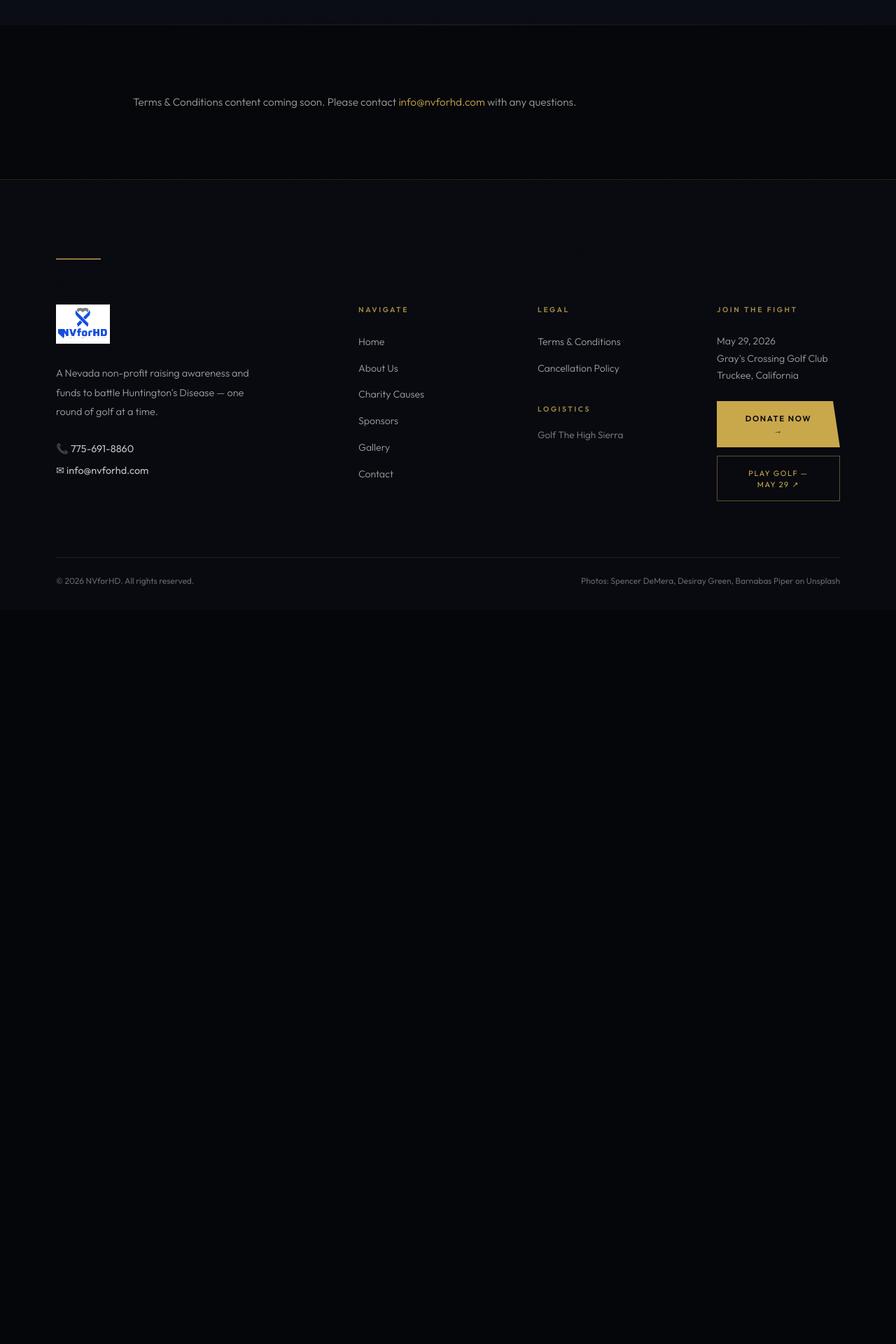
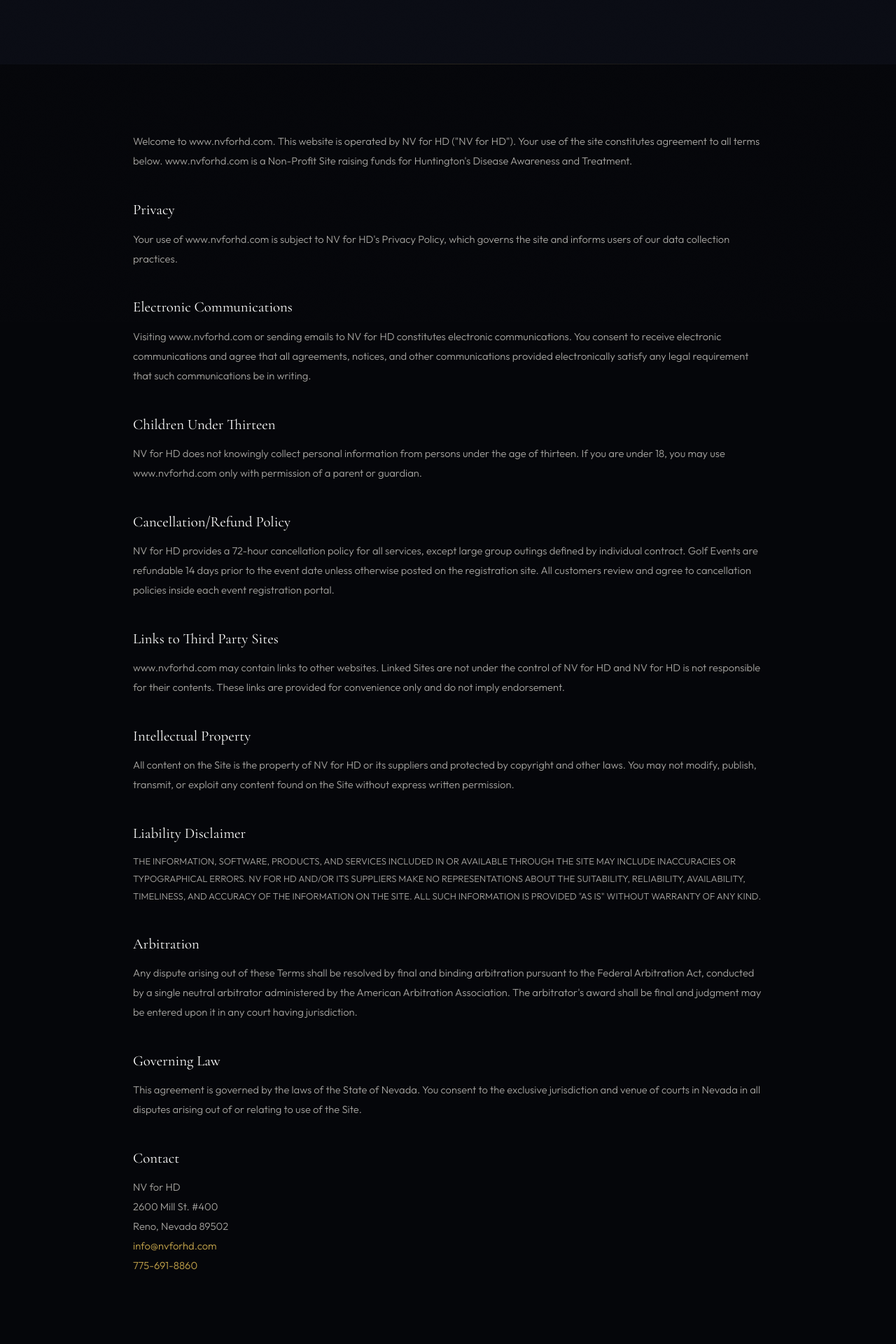
Before and after one commit to digitalalchemistalex/nvforhd, a Next.js app: page /terms in a window 1280 px wide. Shown: the part 340-2260 px from the top of the page at 70% size. Before the commit the page ends 1211 px from the top, so only its background shows below. Built offline with nearby package versions, Linux system fonts and the light colour scheme.

Commit message:
feat: real Terms & Conditions content from nvforhd.com

```diff
--- a/app/terms/page.tsx
+++ b/app/terms/page.tsx
@@ -4,23 +4,64 @@ import Footer from '@/components/Footer'
 
 export const metadata: Metadata = {
   title: 'Terms & Conditions',
-  description: 'NVforHD Terms & Conditions for the annual golf tournament.',
+  description: 'NVforHD Terms & Conditions.',
 }
 
 export default function TermsPage() {
+  const prose: React.CSSProperties = { fontSize: '0.92rem', lineHeight: 1.9, color: 'rgba(245,242,234,0.68)', fontWeight: 300, marginBottom: '1.5rem' }
+  const h3: React.CSSProperties = { fontFamily: 'var(--serif)', fontSize: '1.3rem', fontWeight: 400, color: '#fff', marginBottom: '0.75rem', marginTop: '2.5rem' }
+
   return (
     <>
       <Nav />
-      <div style={{ background: 'var(--deep)', padding: '12rem 5rem 6rem', position: 'relative' }}>
+      <div style={{ background: 'var(--deep)', padding: '12rem 5rem 5rem', position: 'relative' }}>
         <div style={{ position: 'absolute', bottom: 0, left: 0, right: 0, height: '1px', background: 'linear-gradient(90deg,transparent,rgba(201,168,76,0.15),transparent)' }} />
         <div style={{ maxWidth: '900px', margin: '0 auto' }}>
           <div className="kicker" style={{ marginBottom: '1.5rem' }}>Legal</div>
           <h1 className="display" style={{ fontSize: 'clamp(2.5rem,4vw,5rem)' }}>Terms &amp; Conditions</h1>
+          <p style={{ ...prose, marginTop: '1.5rem', color: 'rgba(245,242,234,0.45)', fontSize: '0.82rem' }}>Effective January 01, 2024</p>
         </div>
       </div>
+
       <section style={{ background: 'var(--void)', padding: '6rem 5rem' }}>
         <div style={{ maxWidth: '900px', margin: '0 auto' }}>
-          <p className="body-text">Terms &amp; Conditions content coming soon. Please contact <a href="mailto:info@nvforhd.com" style={{ color: 'var(--gold)' }}>info@nvforhd.com</a> with any questions.</p>
+          <p style={prose}>Welcome to www.nvforhd.com. This website is operated by NV for HD ("NV for HD"). Your use of the site constitutes agreement to all terms below. www.nvforhd.com is a Non-Profit Site raising funds for Huntington&apos;s Disease Awareness and Treatment.</p>
+
+          <h3 style={h3}>Privacy</h3>
+          <p style={prose}>Your use of www.nvforhd.com is subject to NV for HD&apos;s Privacy Policy, which governs the site and informs users of our data collection practices.</p>
+
+          <h3 style={h3}>Electronic Communications</h3>
+          <p style={prose}>Visiting www.nvforhd.com or sending emails to NV for HD constitutes electronic communications. You consent to receive electronic communications and agree that all agreements, notices, and other communications provided electronically satisfy any legal requirement that such communications be in writing.</p>
+
+          <h3 style={h3}>Children Under Thirteen</h3>
+          <p style={prose}>NV for HD does not knowingly collect personal information from persons under the age of thirteen. If you are under 18, you may use www.nvforhd.com only with permission of a parent or guardian.</p>
+
+          <h3 style={h3}>Cancellation/Refund Policy</h3>
+          <p style={prose}>NV for HD provides a 72-hour cancellation policy for all services, except large group outings defined by individual contract. Golf Events are refundable 14 days prior to the event date unless otherwise posted on the registration site. All customers review and agree to cancellation policies inside each event registration portal.</p>
+
+          <h3 style={h3}>Links to Third Party Sites</h3>
+          <p style={prose}>www.nvforhd.com may contain links to other websites. Linked Sites are not under the control of NV for HD and NV for HD is not responsible for their contents. These links are provided for convenience only and do not imply endorsement.</p>
+
+          <h3 style={h3}>Intellectual Property</h3>
+          <p style={prose}>All content on the Site is the property of NV for HD or its suppliers and protected by copyright and other laws. You may not modify, publish, transmit, or exploit any content found on the Site without express written permission.</p>
+
+          <h3 style={h3}>Liability Disclaimer</h3>
+          <p style={{ ...prose, textTransform: 'uppercase', fontSize: '0.82rem' }}>The information, software, products, and services included in or available through the site may include inaccuracies or typographical errors. NV for HD and/or its suppliers make no representations about the suitability, reliability, availability, timeliness, and accuracy of the information on the site. All such information is provided "as is" without warranty of any kind.</p>
+
+          <h3 style={h3}>Arbitration</h3>
+          <p style={prose}>Any dispute arising out of these Terms shall be resolved by final and binding arbitration pursuant to the Federal Arbitration Act, conducted by a single neutral arbitrator administered by the American Arbitration Association. The arbitrator&apos;s award shall be final and judgment may be entered upon it in any court having jurisdiction.</p>
+
+          <h3 style={h3}>Governing Law</h3>
+          <p style={prose}>This agreement is governed by the laws of the State of Nevada. You consent to the exclusive jurisdiction and venue of courts in Nevada in all disputes arising out of or relating to use of the Site.</p>
+
+          <h3 style={h3}>Contact</h3>
+          <p style={prose}>
+            NV for HD<br />
+            2600 Mill St. #400<br />
+            Reno, Nevada 89502<br />
+            <a href="mailto:info@nvforhd.com" style={{ color: 'var(--gold)', textDecoration: 'none' }}>info@nvforhd.com</a><br />
+            <a href="tel:7756918860" style={{ color: 'var(--gold)', textDecoration: 'none' }}>775-691-8860</a>
+          </p>
         </div>
       </section>
       <Footer />
```
